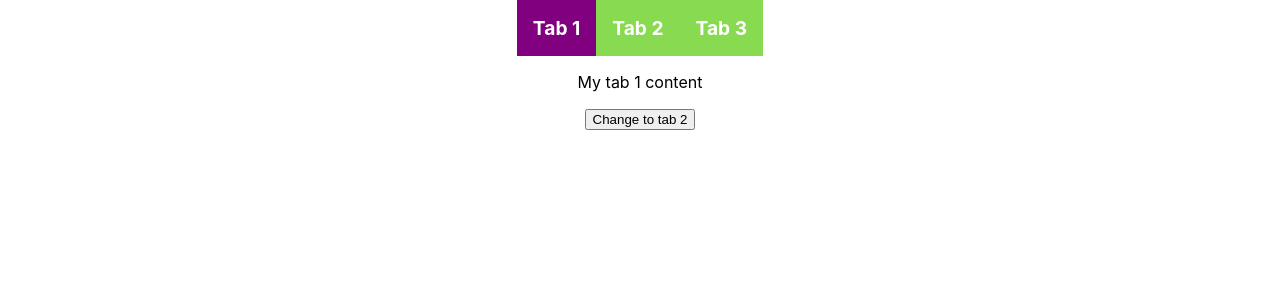
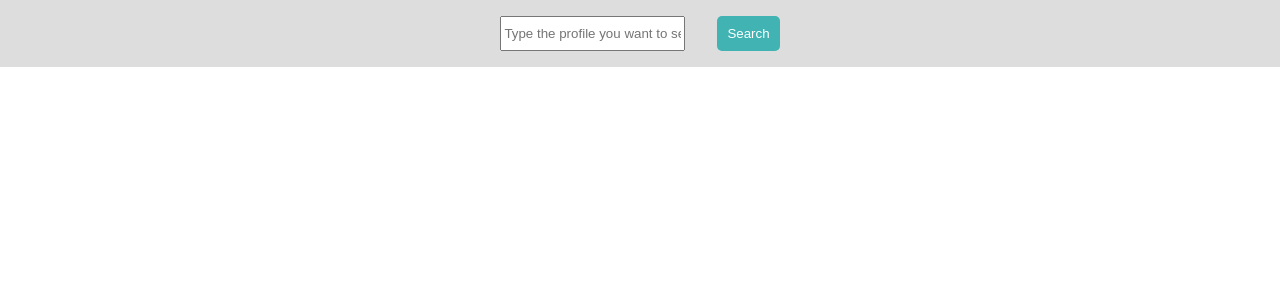
Before and after one commit to lucaslbmp/freecodecamp_react-simple-projects, a React (Create React App) app: page / in a window 1280 px wide. Shown: the top 300 px of the page. Built offline with nearby package versions, Linux system fonts and the light colour scheme.

Commit message:
Github finder

```diff
--- a/src/App.js
+++ b/src/App.js
@@ -12,6 +12,7 @@ import LightDarkMode from './components/light-dark-switcher';
 import ScrollIndicator from './components/scroll-indicator';
 import Tab from './components/tab';
 import { useState } from 'react';
+import GithubFinder from './components/github-finder';
 
 function App() {
   const [currTab, setCurrTab] = useState(undefined);
@@ -46,7 +47,7 @@ function App() {
     {/* <ScrollIndicator url={'https://dummyjson.com/products?limit=100'}/> */}
 
     {/* tab system */}
-    <Tab tabs={[
+    {/* <Tab tabs={[
       {
         label: "Tab 1",
         content:
@@ -71,7 +72,10 @@ function App() {
     ]}
     onChange={index => setCurrTab(index)}
     currentTab={currTab}
-    />
+    /> */}
+
+    {/* github finder */}
+    <GithubFinder />
 
     </div>
   );
--- /dev/null
+++ b/src/components/github-finder/index.jsx
@@ -0,0 +1,68 @@
+import { useRef, useState } from "react";
+import "./styles.css";
+import { getUser } from "./services";
+import { FaUsers, FaExternalLinkAlt } from "react-icons/fa";
+
+export default function GithubFinder() {
+  const [search, setSearch] = useState("");
+  const [user, setUser] = useState();
+  const inputRef = useRef();
+
+  function handleSearchValueChange(e) {
+    //console.log(e.target?.value)
+    setSearch(e.target?.value || "");
+  }
+
+  async function handleSearch() {
+    console.log(search);
+    if (search && typeof search === "string") {
+      try {
+        let _user = await getUser(search);
+        console.log(_user);
+        setUser(_user);
+      } catch (err) {
+        throw err;
+      }
+    }
+  }
+
+  return (
+    <div className="github-finder-container">
+      <div className="search-container">
+        <input
+          type="text"
+          value={search}
+          onChange={handleSearchValueChange}
+          placeholder="Type the profile you want to search here ..."
+        />
+        <button className="search-button" onClick={handleSearch}>
+          Search
+        </button>
+      </div>
+      {user && (
+        <div className="profile-container">
+          <div className="github-avatar">
+            <img className="github-avatar-img" src={user.avatar_url} alt="" />
+          </div>
+          <section style={{width: '100%'}}>
+            <section className="github-text-section">
+              <h2 className="github-user-name">{user.name}</h2>
+              <div>
+                <span className="github-user-username">{user.login}</span>
+                <a href={user.html_url} className="redirect-icon"><FaExternalLinkAlt /></a>
+              </div>
+
+            </section>
+
+            <div className="github-stats">
+              <FaUsers className="users-icon" />
+              <span>{`${user.followers} followers \xb7 ${user.following} following`}</span>
+            </div>
+            <hr className="separator"/>
+            <div className="github-bio">{user.bio}</div>
+          </section>
+        </div>
+      )}
+    </div>
+  );
+}
--- /dev/null
+++ b/src/components/github-finder/services.jsx
@@ -0,0 +1,14 @@
+const baseUrl = 'https://api.github.com';
+
+const getUser = async (username) => {
+    try{
+        const response = await fetch(`${baseUrl}/users/${username}`);
+        const data = await response.json();
+        return data;
+    } catch(err){
+        throw err;
+    }
+
+}
+
+export {getUser}
--- /dev/null
+++ b/src/components/github-finder/styles.css
@@ -0,0 +1,91 @@
+:root{
+    --primary-color: #41b3b3;
+    --background-color: #ddd;
+    --card-bg: #cceedd;
+}
+
+.github-finder-container{
+    color: #000;
+    padding: 1rem;
+    background-color: var(--background-color)
+}
+
+.search-container{
+    display: flex;
+    gap: 2rem;
+    justify-content: center;
+}
+
+.search-button{
+    color: #fff;
+    background-color: var(--primary-color);
+    padding: 10px;
+    border-radius: 5px;
+    border: none;
+    cursor: pointer;
+}
+
+.profile-container{
+    margin: 1rem auto;
+    padding: 1rem;
+    display: flex;
+    gap: 1rem;
+    max-width: 80%;
+
+    border: 2px solid var(--primary-color);
+    border-radius: 5px;
+    background-color: #fff;
+
+    container: profile / inline-size;
+}
+
+@container profile (max-width: 600px){
+    .github-avatar{
+        display: none;
+    }
+}
+
+.separator{
+    width: 10%;
+    height: 2px;
+    background-color: var(--primary-color);
+    border: none;
+}
+
+.github-text-section{
+    display: flex;
+    flex-direction: column;
+}
+
+.github-user-name{
+    margin: 0;
+}
+
+.github-user-username{
+    margin: 0;
+    color: #aaa;
+}
+
+.github-bio{
+    justify-content: center;
+}
+
+.github-avatar{
+    max-width: 196px;
+}
+
+.github-avatar .github-avatar-img{
+    width: 100%;
+    height: 100%;
+    border-radius: 5px;
+}
+
+.users-icon{
+    vertical-align: baseline;
+    margin: auto 0.5rem;
+}
+
+.redirect-icon{
+    margin-left: 1rem;
+    color: var(--primary-color);
+}
```
